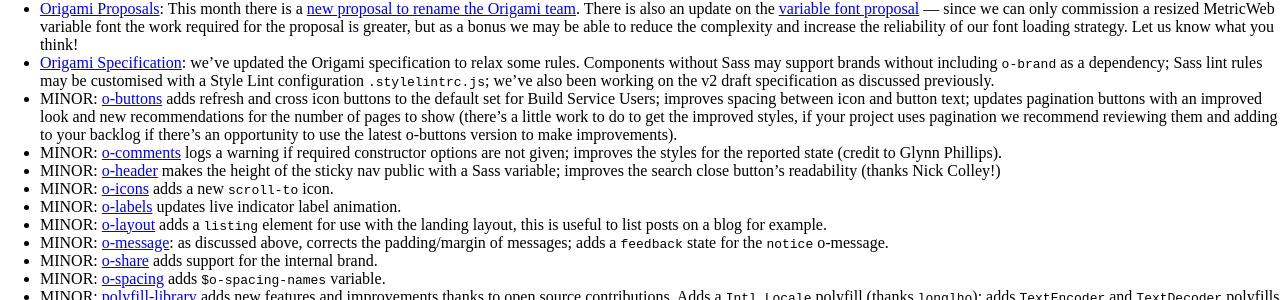
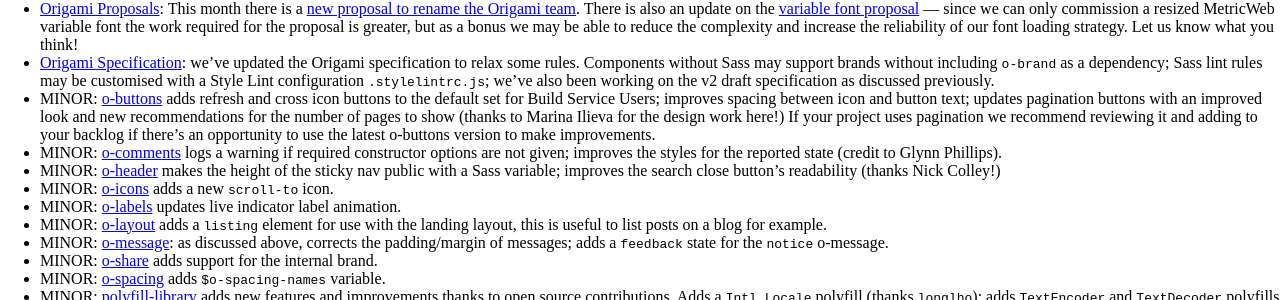
Before and after one commit to Financial-Times/origami-website, a Jekyll site: the page built from _posts/2020-12-01-newsletter.md, in a window 1280 px wide. Shown: the part 1321-1621 px from the top of the page. Built offline with Jekyll 4.4.1, drawn with Linux system fonts in a browser that asks for light colours; a style sheet for code colours, icons or effects is not loaded.

Commit message:
November 2020 newsletter thanks Marina

```diff
--- a/_emails/newsletter-2020-11.html
+++ b/_emails/newsletter-2020-11.html
@@ -70,7 +70,7 @@ This month we've made more direct contributions to Customer Products projects th
 {% capture text %}
 - [Origami Proposals](https://github.com/Financial-Times/origami): This month there is a [new proposal to rename the Origami team](https://github.com/Financial-Times/origami/pull/93). There is also an update on the [variable font proposal](https://github.com/Financial-Times/origami/pull/92) — since we can only commission a resized MetricWeb variable font the work required for the proposal is greater, but as a bonus we may be able to reduce the complexity and increase the reliability of our font loading strategy. Let us know what you think!
 - [Origami Specification](https://github.com/Financial-Times/origami-website): we've updated the Origami specification to relax some rules. Components without Sass may support brands without including `o-brand` as a dependency; Sass lint rules may be customised with a Style Lint configuration `.stylelintrc.js`; we've also been working on the v2 draft specification as discussed previously.
-- MINOR: [o-buttons](https://github.com/Financial-Times/o-buttons) adds refresh and cross icon buttons to the default set for Build Service Users; improves spacing between icon and button text; updates pagination buttons with an improved look and new recommendations for the number of pages to show (there’s a little work to do to get the improved styles, if your project uses pagination we recommend reviewing them and adding to your backlog if there’s an opportunity to use the latest o-buttons version to make improvements).
+- MINOR: [o-buttons](https://github.com/Financial-Times/o-buttons) adds refresh and cross icon buttons to the default set for Build Service Users; improves spacing between icon and button text; updates pagination buttons with an improved look and new recommendations for the number of pages to show (thanks to Marina Ilieva for the design work here!) If your project uses pagination we recommend reviewing it and adding to your backlog if there’s an opportunity to use the latest o-buttons version to make improvements.
 - MINOR: [o-comments](https://github.com/Financial-Times/o-comments) logs a warning if required constructor options are not given; improves the styles for the reported state (credit to Glynn Phillips).
 - MINOR: [o-header](https://github.com/Financial-Times/o-header) makes the height of the sticky nav public with a Sass variable; improves the search close button's readability (thanks Nick Colley!)
 - MINOR: [o-icons](https://github.com/Financial-Times/o-icons) adds a new `scroll-to` icon.
--- a/_posts/2020-12-01-newsletter.md
+++ b/_posts/2020-12-01-newsletter.md
@@ -58,7 +58,7 @@ A digest of other things that have happened this month:
 
 - [Origami Proposals](https://github.com/Financial-Times/origami): This month there is a [new proposal to rename the Origami team](https://github.com/Financial-Times/origami/pull/93). There is also an update on the [variable font proposal](https://github.com/Financial-Times/origami/pull/92) — since we can only commission a resized MetricWeb variable font the work required for the proposal is greater, but as a bonus we may be able to reduce the complexity and increase the reliability of our font loading strategy. Let us know what you think!
 - [Origami Specification](https://github.com/Financial-Times/origami-website): we've updated the Origami specification to relax some rules. Components without Sass may support brands without including `o-brand` as a dependency; Sass lint rules may be customised with a Style Lint configuration `.stylelintrc.js`; we've also been working on the v2 draft specification as discussed previously.
-- MINOR: [o-buttons](https://github.com/Financial-Times/o-buttons) adds refresh and cross icon buttons to the default set for Build Service Users; improves spacing between icon and button text; updates pagination buttons with an improved look and new recommendations for the number of pages to show (there’s a little work to do to get the improved styles, if your project uses pagination we recommend reviewing them and adding to your backlog if there’s an opportunity to use the latest o-buttons version to make improvements).
+- MINOR: [o-buttons](https://github.com/Financial-Times/o-buttons) adds refresh and cross icon buttons to the default set for Build Service Users; improves spacing between icon and button text; updates pagination buttons with an improved look and new recommendations for the number of pages to show (thanks to Marina Ilieva for the design work here!) If your project uses pagination we recommend reviewing it and adding to your backlog if there’s an opportunity to use the latest o-buttons version to make improvements.
 - MINOR: [o-comments](https://github.com/Financial-Times/o-comments) logs a warning if required constructor options are not given; improves the styles for the reported state (credit to Glynn Phillips).
 - MINOR: [o-header](https://github.com/Financial-Times/o-header) makes the height of the sticky nav public with a Sass variable; improves the search close button's readability (thanks Nick Colley!)
 - MINOR: [o-icons](https://github.com/Financial-Times/o-icons) adds a new `scroll-to` icon.
```
